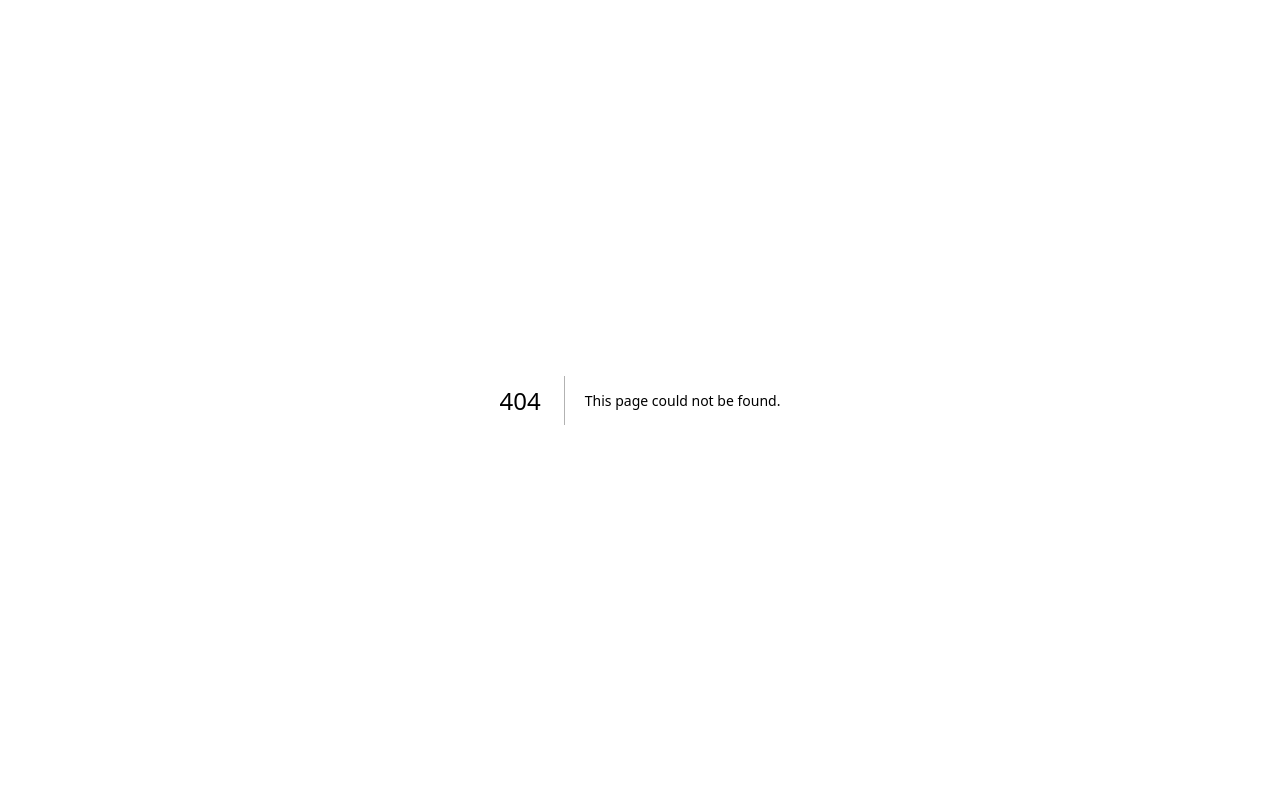
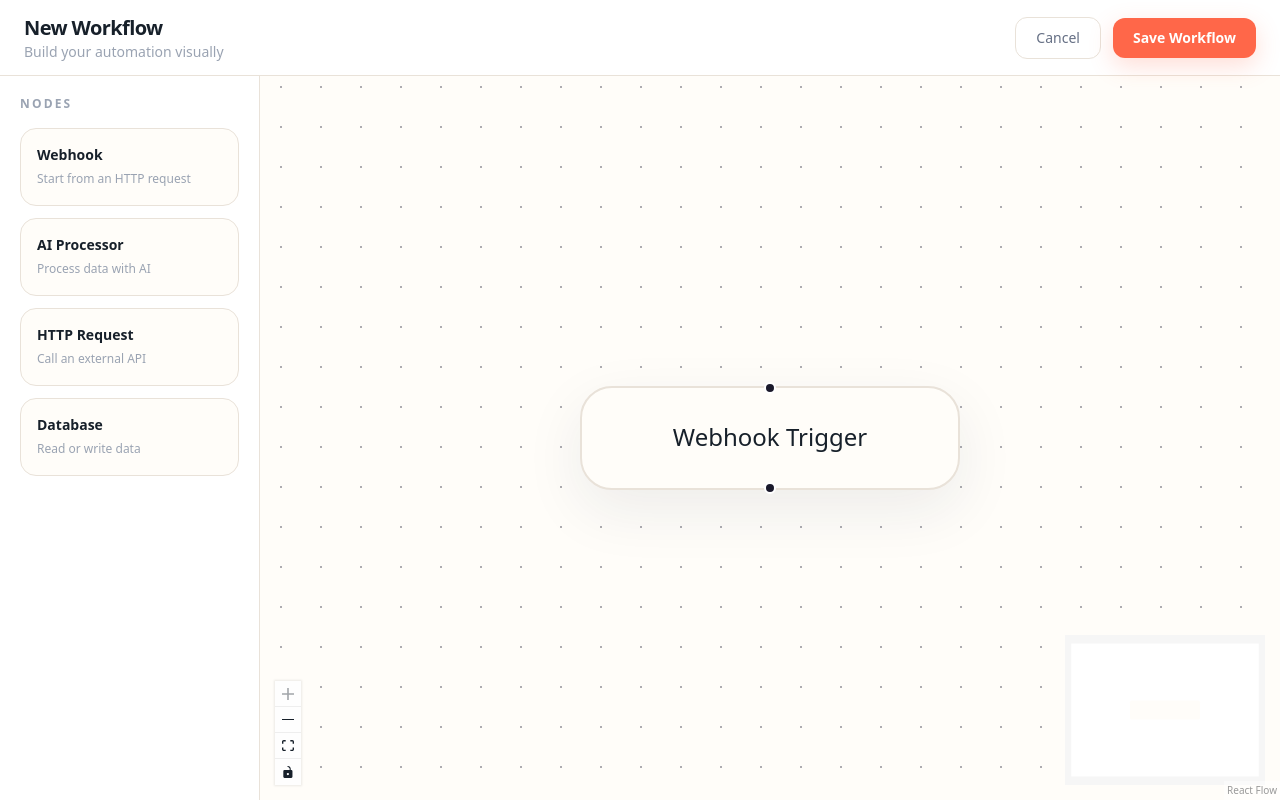
Before and after one commit to navjot-ai-dev/nexus, a Next.js app: page /workflows/new in a window 1280 px wide. Before the commit this address had no page. Built offline with nearby package versions, Linux system fonts and the light colour scheme.

Commit message:
add new folder

```diff
--- /dev/null
+++ b/src/app/workflows/new/page.tsx
@@ -0,0 +1,151 @@
+"use client";
+
+import {
+  Background,
+  Controls,
+  MiniMap,
+  ReactFlow,
+  addEdge,
+  useEdgesState,
+  useNodesState,
+  type Connection,
+  type Edge,
+  type Node,
+} from "@xyflow/react";
+
+import "@xyflow/react/dist/style.css";
+
+import { useCallback } from "react";
+
+const initialNodes: Node[] = [
+  {
+    id: "trigger-1",
+    position: { x: 100, y: 180 },
+    data: {
+      label: "Webhook Trigger",
+    },
+    style: {
+      background: "#fffdf9",
+      border: "1px solid #e9e2d9",
+      borderRadius: "16px",
+      padding: "16px",
+      width: 190,
+      boxShadow: "0 10px 30px rgba(30,41,59,0.08)",
+    },
+  },
+];
+
+const initialEdges: Edge[] = [];
+
+export default function NewWorkflowPage() {
+  const [nodes, setNodes, onNodesChange] =
+    useNodesState(initialNodes);
+
+  const [edges, setEdges, onEdgesChange] =
+    useEdgesState(initialEdges);
+
+  const onConnect = useCallback(
+    (connection: Connection) => {
+      setEdges((currentEdges) =>
+        addEdge(connection, currentEdges),
+      );
+    },
+    [setEdges],
+  );
+
+  return (
+    <div className="h-screen bg-[#fffdf9] text-[#17202a]">
+      {/* Header */}
+      <header className="flex h-[76px] items-center justify-between border-b border-[#e9e2d9] bg-white px-6">
+        <div>
+          <h1 className="text-xl font-bold tracking-[-0.03em]">
+            New Workflow
+          </h1>
+
+          <p className="text-sm text-[#9aa3b2]">
+            Build your automation visually
+          </p>
+        </div>
+
+        <div className="flex items-center gap-3">
+          <button className="rounded-xl border border-[#e9e2d9] px-5 py-2.5 text-sm font-medium text-[#667085] transition hover:bg-[#fff0eb]">
+            Cancel
+          </button>
+
+          <button className="rounded-xl bg-[#ff6749] px-5 py-2.5 text-sm font-semibold text-white shadow-[0_8px_25px_rgba(255,103,73,0.22)] transition hover:-translate-y-0.5 hover:bg-[#f4573a]">
+            Save Workflow
+          </button>
+        </div>
+      </header>
+
+      <div className="flex h-[calc(100vh-76px)]">
+        {/* Sidebar */}
+        <aside className="w-[260px] border-r border-[#e9e2d9] bg-white p-5">
+          <p className="mb-4 text-xs font-semibold uppercase tracking-[0.18em] text-[#9aa3b2]">
+            Nodes
+          </p>
+
+          <div className="space-y-3">
+            <NodeButton
+              title="Webhook"
+              description="Start from an HTTP request"
+            />
+
+            <NodeButton
+              title="AI Processor"
+              description="Process data with AI"
+            />
+
+            <NodeButton
+              title="HTTP Request"
+              description="Call an external API"
+            />
+
+            <NodeButton
+              title="Database"
+              description="Read or write data"
+            />
+          </div>
+        </aside>
+
+        {/* Canvas */}
+        <main className="relative flex-1">
+          <ReactFlow
+            nodes={nodes}
+            edges={edges}
+            onNodesChange={onNodesChange}
+            onEdgesChange={onEdgesChange}
+            onConnect={onConnect}
+            fitView
+          >
+            <Background gap={20} />
+
+            <Controls />
+
+            <MiniMap />
+          </ReactFlow>
+        </main>
+      </div>
+    </div>
+  );
+}
+
+function NodeButton({
+  title,
+  description,
+}: {
+  title: string;
+  description: string;
+}) {
+  return (
+    <button className="w-full rounded-2xl border border-[#e9e2d9] bg-[#fffdf9] p-4 text-left transition hover:-translate-y-0.5 hover:border-[#ffb5a5] hover:bg-[#fff0eb]">
+      <div className="text-sm font-semibold text-[#17202a]">
+        {title}
+      </div>
+
+      <div className="mt-1 text-xs leading-5 text-[#9aa3b2]">
+        {description}
+      </div>
+    </button>
+  );
+}
```
